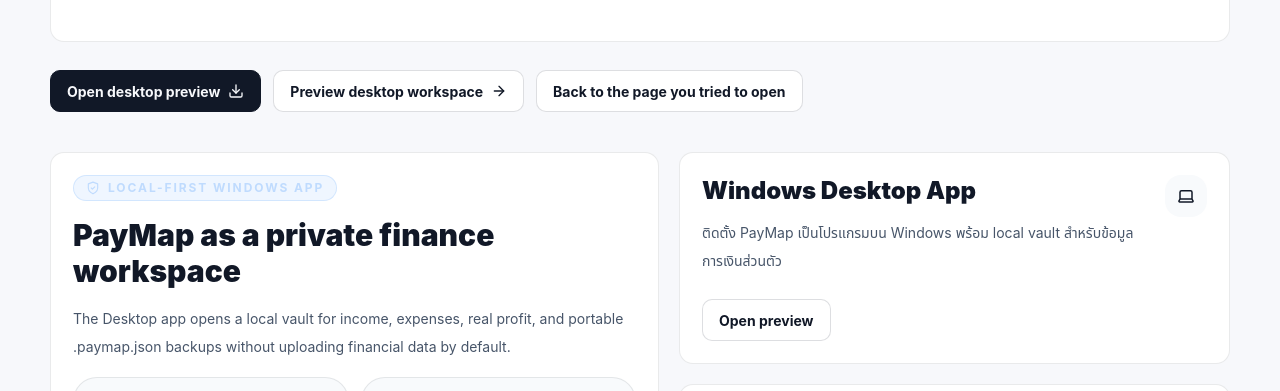
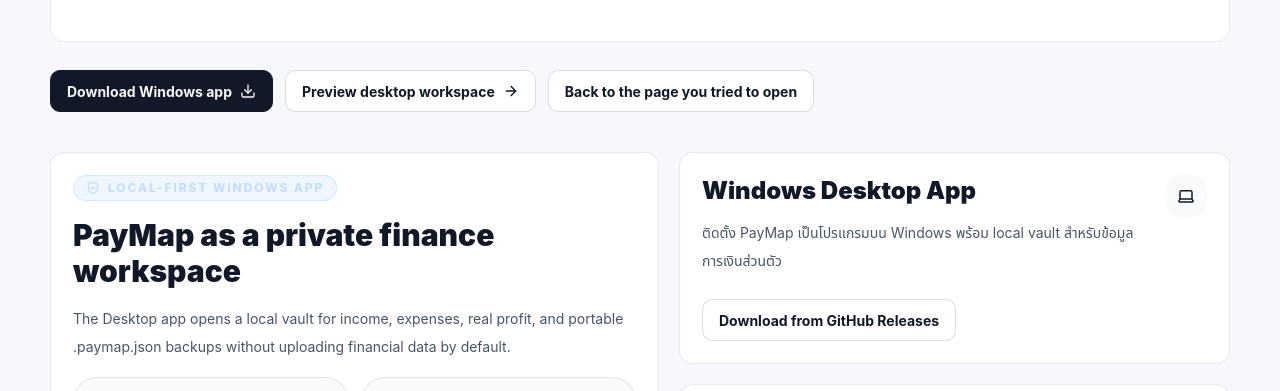
Before and after one commit to seashyne/paymap.app, a Next.js app: page /download in a window 1280 px wide. Shown: the part 317-708 px from the top of the page. Built offline with nearby package versions, Linux system fonts and the light colour scheme; no server answers.

Commit message:
Make Windows app releases the primary deployment

```diff
--- a/package.json
+++ b/package.json
@@ -1,6 +1,8 @@
 {
   "name": "paymap",
   "version": "15.3.1",
+  "description": "PayMap is a local-first private money dashboard for Windows.",
+  "author": "Seashyne",
   "private": true,
   "main": "electron/main.cjs",
   "scripts": {
@@ -10,6 +12,7 @@
     "desktop:pack:win": "bun run build && electron-builder --win nsis",
     "desktop:dir:win": "bun run build && electron-builder --win dir",
     "desktop:portable:win": "bun run build && node scripts/package-windows-portable.cjs",
+    "release:windows": "bun run desktop:portable:win",
     "postinstall": "prisma generate",
     "start": "next start",
     "db:generate": "prisma generate",
--- a/src/app/download/page.tsx
+++ b/src/app/download/page.tsx
@@ -73,7 +73,7 @@
       ctaLabel={copy.ctaLabel}
     >
       <div className="flex flex-wrap gap-3">
-        <Link href="/desktop" className="public-btn public-btn-primary">Open desktop preview <Download size={16} /></Link>
+        <Link href="https://github.com/seashyne/paymap.app/releases/latest" className="public-btn public-btn-primary">Download Windows app <Download size={16} /></Link>
         <Link href="/desktop" className="public-btn public-btn-ghost">Preview desktop workspace <ArrowRight size={16} /></Link>
         <Link href={from} className="public-btn public-btn-ghost">{copy.back}</Link>
       </div>
@@ -116,8 +116,8 @@
             title: 'Windows Desktop App',
             desc: 'ติดตั้ง PayMap เป็นโปรแกรมบน Windows พร้อม local vault สำหรับข้อมูลการเงินส่วนตัว',
             icon: Laptop,
-            href: '/desktop',
-            cta: 'Open preview',
+            href: 'https://github.com/seashyne/paymap.app/releases/latest',
+            cta: 'Download from GitHub Releases',
           }, {
             title: 'Desktop workspace preview',
             desc: 'ลองหน้า PayMap Desktop ใน browser ก่อนแพ็กหรือติดตั้งจริง',
```
Also changed, not shown: 1 other file (tests, documents, lock files or other folders).
